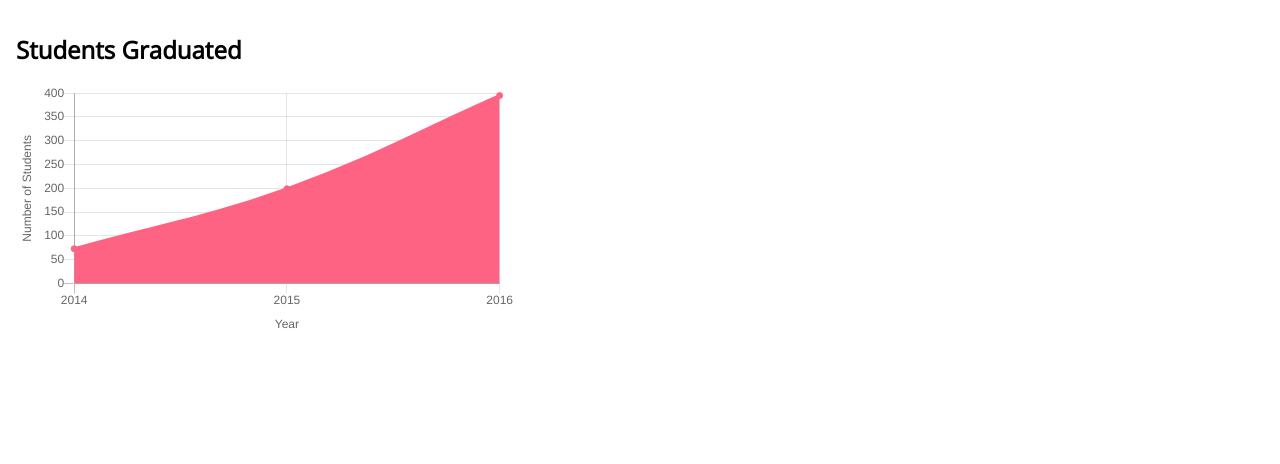
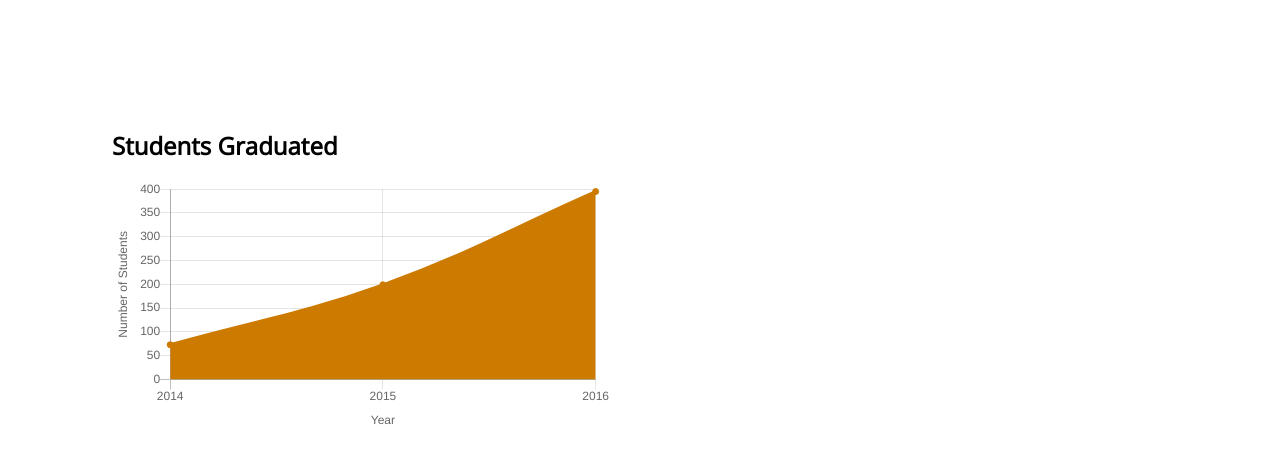
Before and after one commit to SavannahAdamsss/investigators3, a plain HTML site: page index.html in a window 1280 px wide. Shown: the part 78-542 px from the top of the page. Drawn offline with nearby package versions, Linux system fonts and the light colour scheme.

Commit message:
Change js background and border color

```diff
--- a/index.html
+++ b/index.html
@@ -29,8 +29,8 @@
                         labels: ["2014", "2015", "2016"],
                         datasets: [{
                             // label: "My First dataset",
-                            backgroundColor: 'rgb(255, 99, 132)',
-                            borderColor: 'rgb(255, 99, 132)',
+                            backgroundColor: 'rgb(204, 122, 0)',
+                            borderColor: 'rgb(204, 122, 0)',
                             data: [73, 199, 395],
                         }]
                     },
--- a/style.css
+++ b/style.css
@@ -17,7 +17,7 @@ h1 {
 }
 
 main {
-    padding: 1rem;
+    padding: 7rem;
 }
 
 canvas {
```
